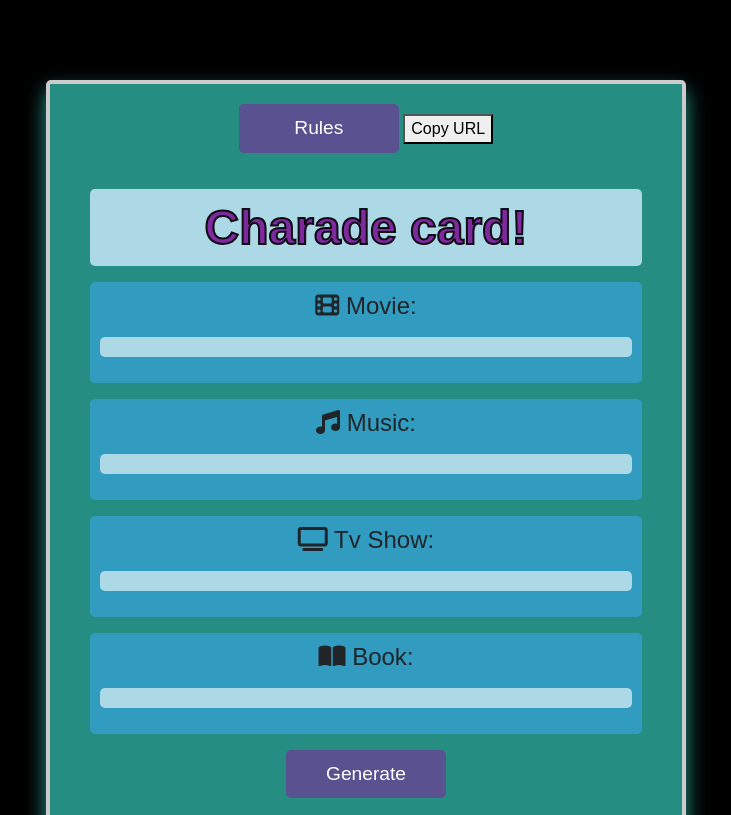
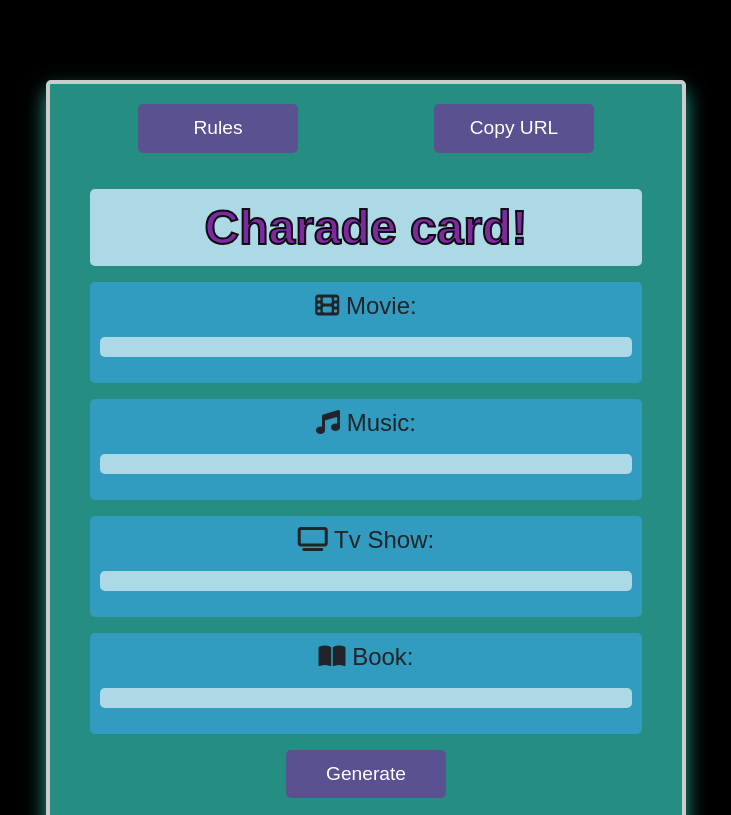
Before and after one commit to Thomas-Tomo/charades, a plain HTML site: page index.html in a window 1280 px wide. Shown: the top 815 px of the page, without its empty margins (274-1005 px from the left). Drawn offline with nearby package versions, Linux system fonts and the light colour scheme.

Commit message:
Add style to buttons

```diff
--- a/style.css
+++ b/style.css
@@ -38,7 +38,8 @@ p {
 }
 
 #generate-btn,
-#rules-btn {
+#rules-btn,
+#copy-url-btn {
   margin-top: 20px;
   padding: 10px 20px;
   background-color: rgba(125, 42, 157, 0.6);
@@ -52,8 +53,14 @@ p {
 }
 
 #generate-btn:hover,
-#rules-btn:hover {
+#rules-btn:hover,
+#copy-url-btn:hover {
   background-color: #0f7b16;
+}
+
+.button-container {
+  display: flex;
+  justify-content: space-between;
 }
 
 #music,
```
